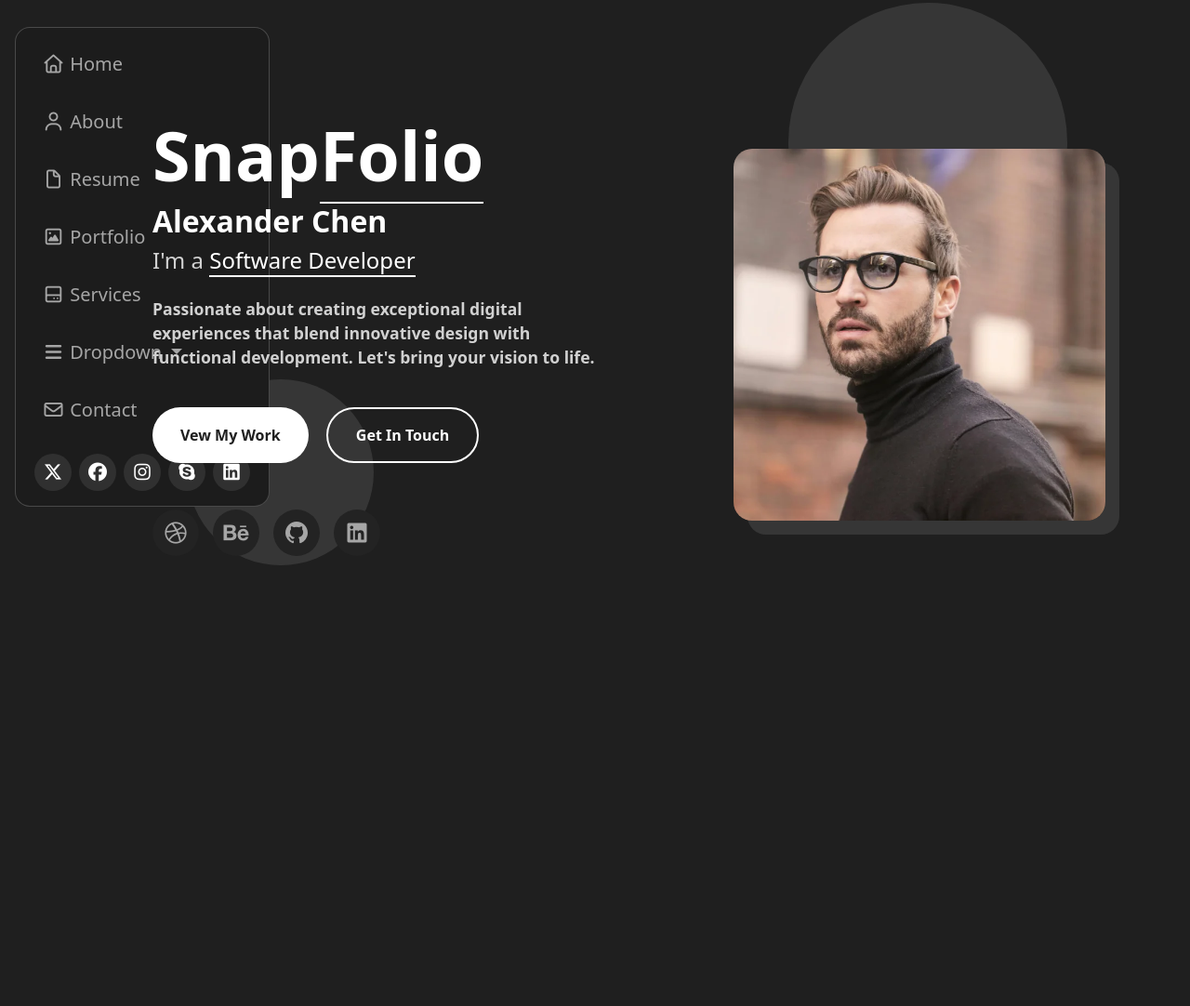
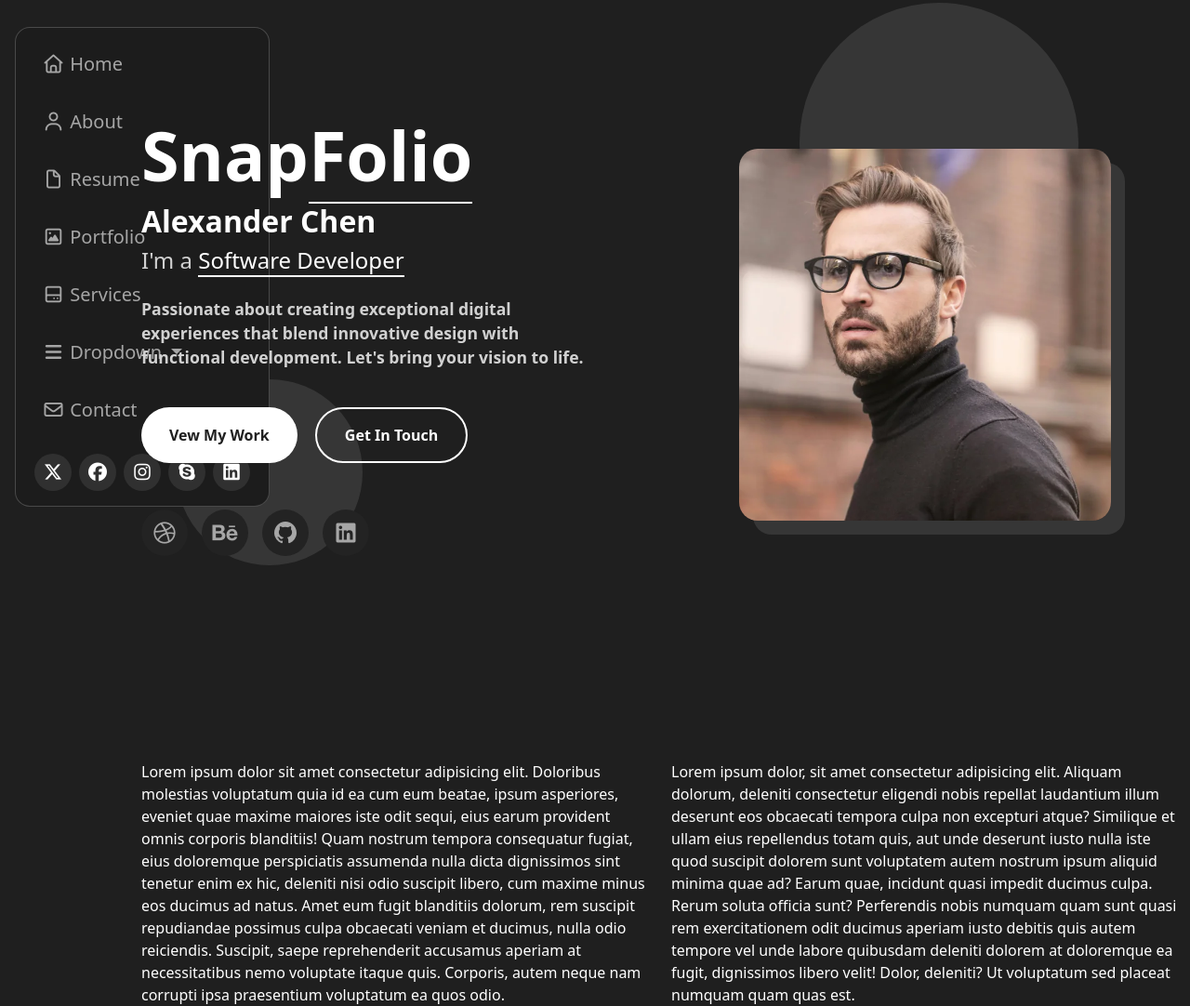
Before and after one commit to dipu-ray/bootstrap-projects, a plain HTML site: page a. personal-portfolio-website/index.html in a window 1280 px wide. Shown: the part 97-1179 px from the top of the page at 93% size. Before the commit the page ends 915 px from the top, so only its background shows below. Drawn offline with nearby package versions, Linux system fonts and the light colour scheme.

Commit message:
To develop main top section

```diff
--- a/a. personal-portfolio-website/index.html
+++ b/a. personal-portfolio-website/index.html
@@ -102,8 +102,8 @@
         </nav>
 
         <!-- Header Container -->
-        <section class="header-container container me-0">
-            <div class="container">
+        <section class="header-container">
+            <div class="container me-0">
                 <div class="row">
                     <!-- Header content section -->
                     <div class="col header-content">
@@ -111,7 +111,8 @@
                         <h1>Snap<span class="underline">Folio</span></h1>
                         <h2 class="fw-bold">Alexander Chen</h2>
                         <h4 class="mb-4">I'm a <span class="color-w">Software Developer</span></h4>
-                        <p class="fw-semibold pb-4">Passionate about creating exceptional digital experiences that blend innovative design with functional development. Let's bring your vision to life.</p>
+                        <p class="fw-semibold pb-4">Passionate about creating exceptional digital experiences that blend
+                            innovative design with functional development. Let's bring your vision to life.</p>
                         <a class="work-btn" href="#x">Vew My Work</a>
                         <a class="get-btn" href="#x">Get In Touch</a>
                         <div class="social-m">
@@ -132,6 +133,21 @@
         </section>
     </header>
 
+    <main>
+        <section>
+            <div class="container me-0">
+                <div class="row">
+                    <div class="col">
+                        Lorem ipsum dolor sit amet consectetur adipisicing elit. Doloribus molestias voluptatum quia id ea cum eum beatae, ipsum asperiores, eveniet quae maxime maiores iste odit sequi, eius earum provident omnis corporis blanditiis! Quam nostrum tempora consequatur fugiat, eius doloremque perspiciatis assumenda nulla dicta dignissimos sint tenetur enim ex hic, deleniti nisi odio suscipit libero, cum maxime minus eos ducimus ad natus. Amet eum fugit blanditiis dolorum, rem suscipit repudiandae possimus culpa obcaecati veniam et ducimus, nulla odio reiciendis. Suscipit, saepe reprehenderit accusamus aperiam at necessitatibus nemo voluptate itaque quis. Corporis, autem neque nam corrupti ipsa praesentium voluptatum ea quos odio.
+                    </div>
+                    <div class="col">
+                        Lorem ipsum dolor, sit amet consectetur adipisicing elit. Aliquam dolorum, deleniti consectetur eligendi nobis repellat laudantium illum deserunt eos obcaecati tempora culpa non excepturi atque? Similique et ullam eius repellendus totam quis, aut unde deserunt iusto nulla iste quod suscipit dolorem sunt voluptatem autem nostrum ipsum aliquid minima quae ad? Earum quae, incidunt quasi impedit ducimus culpa. Rerum soluta officia sunt? Perferendis nobis numquam quam sunt quasi rem exercitationem odit ducimus aperiam iusto debitis quis autem tempore vel unde labore quibusdam deleniti dolorem at doloremque ea fugit, dignissimos libero velit! Dolor, deleniti? Ut voluptatum sed placeat numquam quam quas est.
+                    </div>
+                </div>
+            </div>
+        </section>
+    </main>
+
     <!-- Bootstrap JS CDN -->
     <script src="https://cdn.jsdelivr.net/npm/bootstrap@5.3.8/dist/js/bootstrap.bundle.min.js"></script>
 </body>
```
